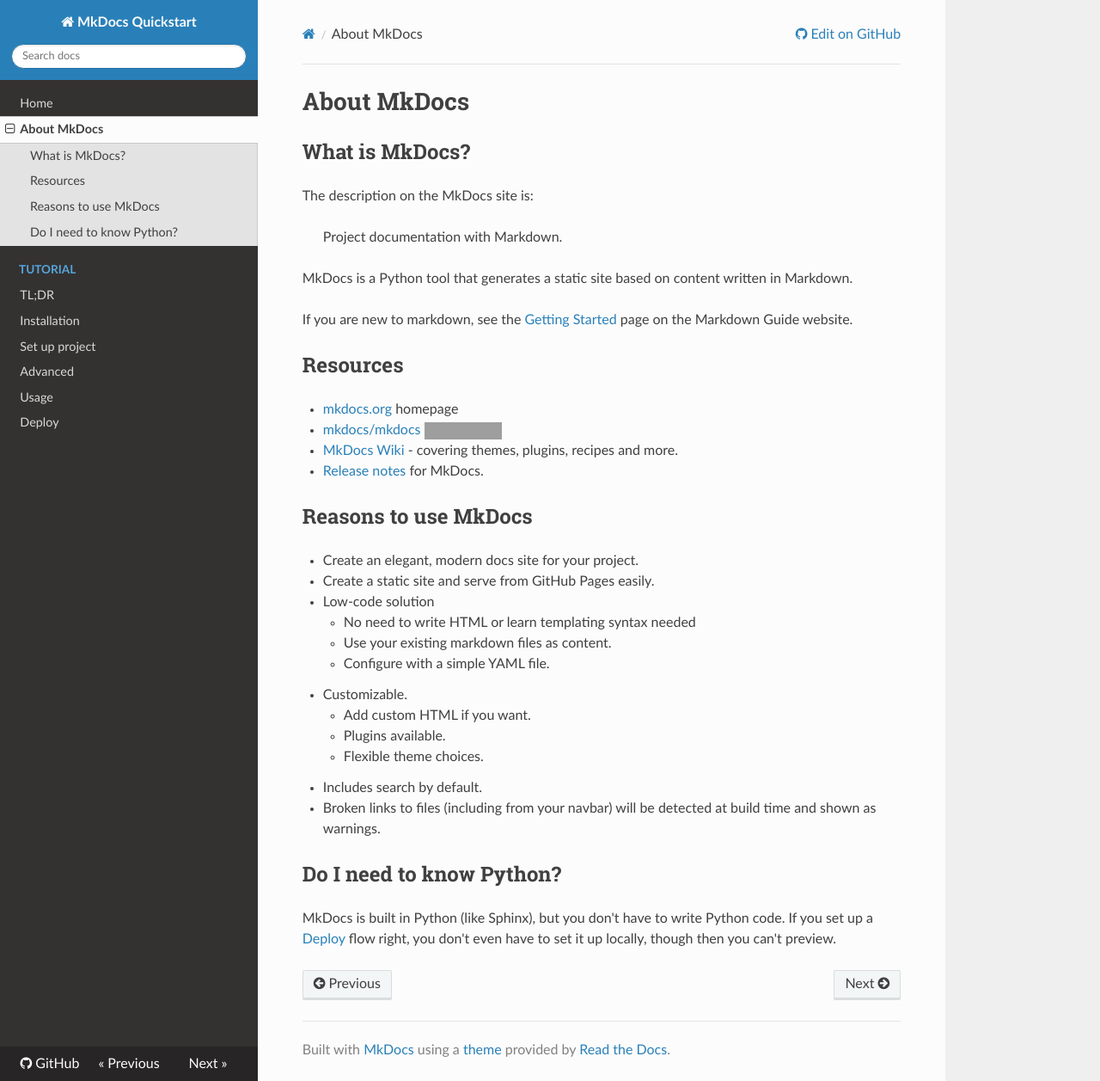
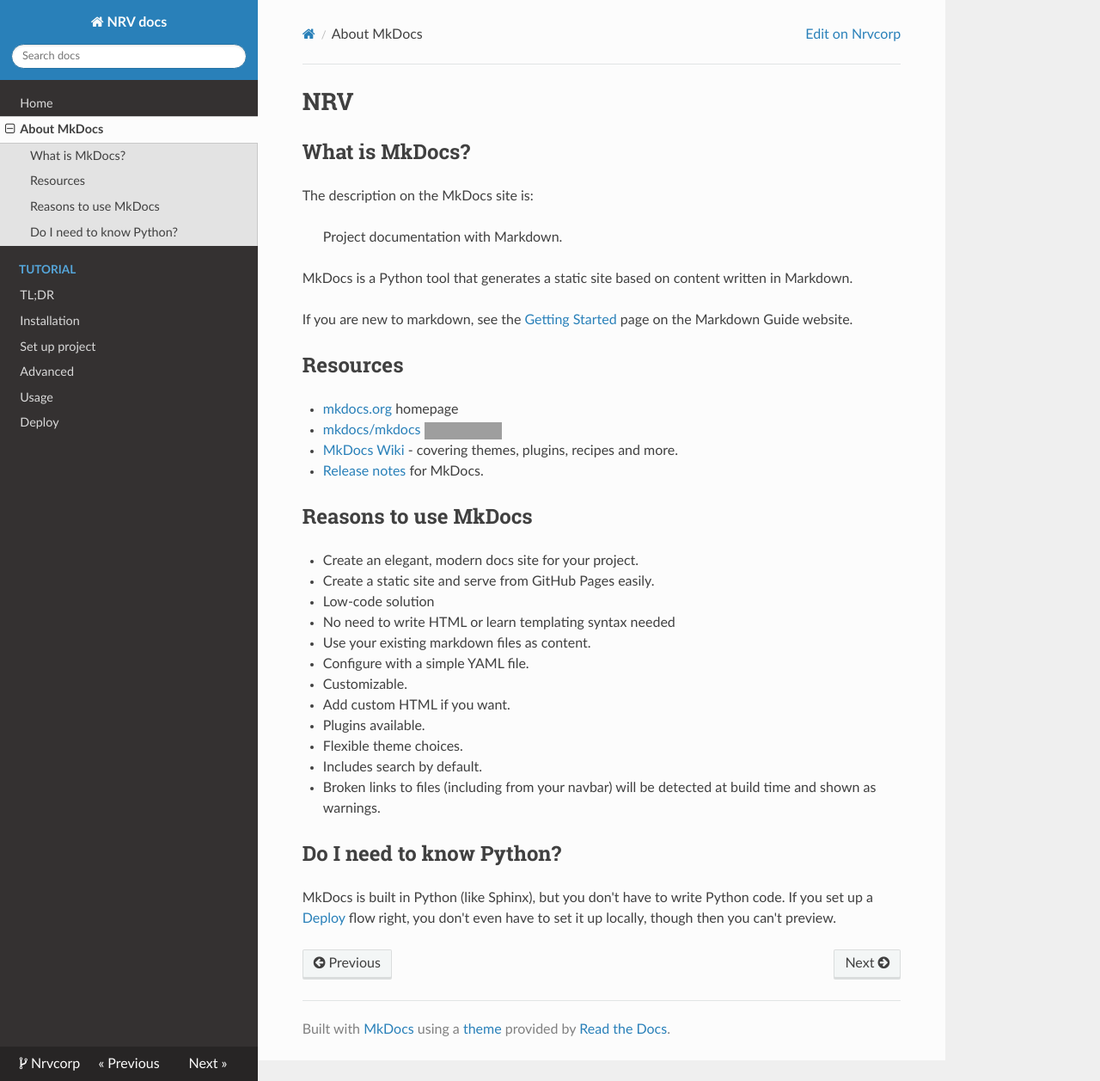
Before and after one commit to nrvcorp/docs, an MkDocs documentation site: the page built from docs/docs/about-mkdocs.md, in a window 1280 px wide and 1257 px high. Shown: the whole window at 86% size. Built offline with MkDocs 1.6.1, drawn with Linux system fonts in a browser that asks for light colours; nearby versions of some CDN libraries; grey boxes are pictures that could not be loaded.

Commit message:
feat: site name change

```diff
--- a/docs/docs/about-mkdocs.md
+++ b/docs/docs/about-mkdocs.md
@@ -1,5 +1,4 @@
-# About MkDocs
-
+# NRV
 
 ## What is MkDocs?
 
@@ -11,7 +10,6 @@ MkDocs is a Python tool that generates a static site based on content written in
 
 If you are new to markdown, see the [Getting Started](https://www.markdownguide.org/getting-started/) page on the Markdown Guide website.
 
-
 ## Resources
 
 - [mkdocs.org](https://www.mkdocs.org) homepage
@@ -19,22 +17,20 @@ If you are new to markdown, see the [Getting Started](https://www.markdownguide.
 - [MkDocs Wiki](https://github.com/mkdocs/mkdocs/wiki) - covering themes, plugins, recipes and more.
 - [Release notes](https://www.mkdocs.org/about/release-notes/) for MkDocs.
 
-
 ## Reasons to use MkDocs
 
 - Create an elegant, modern docs site for your project.
 - Create a static site and serve from GitHub Pages easily.
 - Low-code solution
-    - No need to write HTML or learn templating syntax needed
-    - Use your existing markdown files as content.
-    - Configure with a simple YAML file.
+  - No need to write HTML or learn templating syntax needed
+  - Use your existing markdown files as content.
+  - Configure with a simple YAML file.
 - Customizable.
-    - Add custom HTML if you want.
-    - Plugins available.
-    - Flexible theme choices.
+  - Add custom HTML if you want.
+  - Plugins available.
+  - Flexible theme choices.
 - Includes search by default.
 - Broken links to files (including from your navbar) will be detected at build time and shown as warnings.
-
 
 ## Do I need to know Python?
 
--- a/docs/mkdocs.yml
+++ b/docs/mkdocs.yml
@@ -1,10 +1,10 @@
 ### Site metadata ###
 
-site_name: MkDocs Quickstart
-site_description: Starter template for a MkDocs docs site on GH Pages - including CI
-site_url: https://michaelcurrin.github.io/mkdocs-quickstart/
+site_name: NRV docs
+site_description: NRV HW/SW resources & documentations
+site_url: https://nrvcorp.github.io/docs/
 
-repo_url: https://github.com/MichaelCurrin/mkdocs-quickstart
+repo_url: https://nrvcorp.github.io/docs/
 edit_uri: edit/master/docs/docs
 
 ### Build settings ###
```
Also changed, not shown: README.md (deleted).
